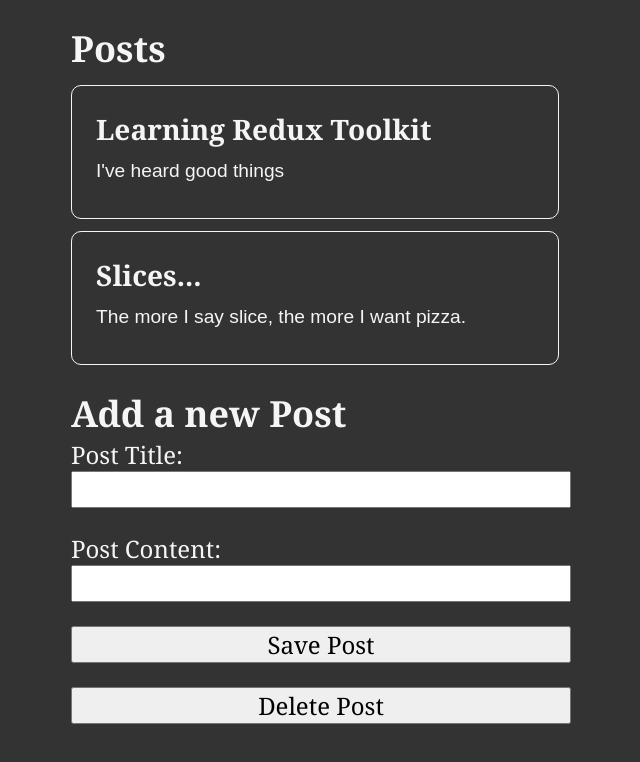
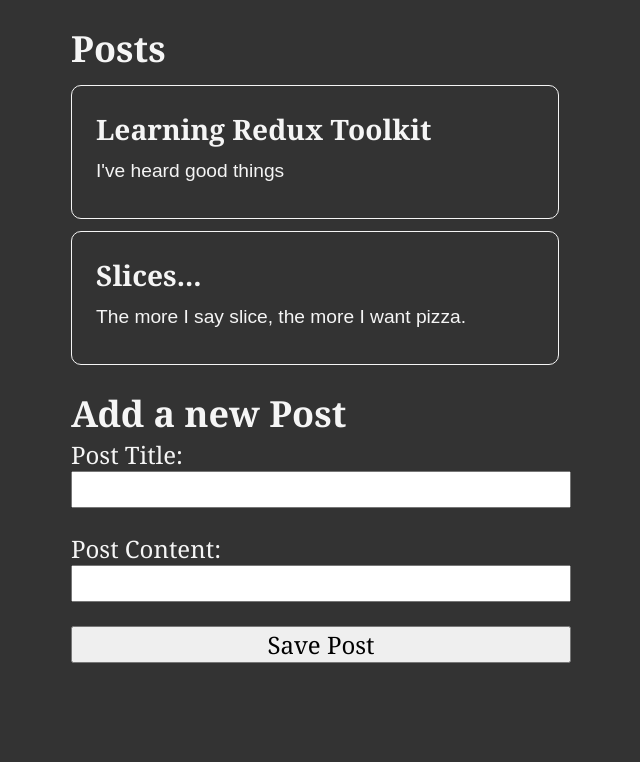
Before and after one commit to prathamsakhare/postProjectRedux, a React (Create React App) app: page / in a window 1280 px wide. Shown: the top 762 px of the page, without its empty margins (319-959 px from the left). Built offline with nearby package versions, Linux system fonts and the light colour scheme.

Commit message:
committed delete post functionality under development

```diff
--- a/src/features/posts/AddPostForm.js
+++ b/src/features/posts/AddPostForm.js
@@ -2,61 +2,58 @@
 import { useDispatch } from "react-redux";
 import { nanoid } from "@reduxjs/toolkit";
 import { postAdded, postRemove } from "./postsSlice";
-import { dispatch } from "@reduxjs/toolkit";
 const AddPostForm = () => {
-    const dispatch = useDispatch()
-    const [title, setTitle] = useState('')
-    const[content, setContent] = useState('');
+  const dispatch = useDispatch();
+  const [title, setTitle] = useState("");
+  const [content, setContent] = useState("");
 
-    const onTitleChanged = e => setTitle(e.target.value);
-    const onContentChanged = e => setContent(e.target.value);
-    const onDeletePostClicked = () => {
-        dispatch(
-            postRemove({
-
-            })
-        )
-    }
+  const onTitleChanged = (e) => setTitle(e.target.value);
+  const onContentChanged = (e) => setContent(e.target.value);
+//   const onDeletePostClicked = () => {
+//     dispatch(postRemove());
+//   };
   const onSavePostClicked = () => {
-        if(title && content){
+    if (title && content) {
       dispatch(
         postAdded({
-                    id:nanoid(),
+          id: nanoid(),
           title,
-                    content
+          content,
         })
-            )
-            setTitle('');
-            setContent('');
+      );
+      setTitle("");
+      setContent("");
     }
-    }
+  };
   return (
     <section>
       <h2>Add a new Post</h2>
       <form>
-            <label htmlFor="postTitle">
-                Post Title:
-            </label>
-            <input type="text"
+        <label htmlFor="postTitle">Post Title:</label>
+        <input
+          type="text"
           id="postTitle"
           name="postTitle"
           value={title}
           onChange={onTitleChanged}
         />
-            <label htmlFor="postContent">
-                Post Content:
-            </label>
-            <input type="text"
+        <label htmlFor="postContent">Post Content:</label>
+        <input
+          type="text"
           id="postContent"
           name="postContent"
           value={content}
           onChange={onContentChanged}
         />
-            <button type="button" onClick={onSavePostClicked}>Save Post</button>
-            <button type="button" onClick={onDeletePostClicked} >Delete Post</button>
+        <button type="button" onClick={onSavePostClicked}>
+          Save Post
+        </button>
+        {/* <button type="button" onClick={onDeletePostClicked}>
+          Delete Post
+        </button> */}
       </form>
     </section>
   );
-}
+};
 
-export default AddPostForm
+export default AddPostForm;
--- a/src/features/posts/PostsList.js
+++ b/src/features/posts/PostsList.js
@@ -1,11 +1,23 @@
-import { useSelector } from "react-redux";
-import { selectAllPosts } from "./postsSlice";
+import { useDispatch, useSelector } from "react-redux";
+import { postRemove, selectAllPosts } from "./postsSlice";
+// import { useState } from "react";
 const PostsList = () => {
-  const posts = useSelector(selectAllPosts)
+    // const dispatch = useDispatch();
+    // const [idno, setIdno] = useState(0)
+    // const valId = Number(idno) || 0;
+    // const onClickDelete = (id) => {
+    //     setIdno(id);
+    //     console.log(idno)
+    //     dispatch(postRemove(valId))
+
+    // }
+
+  const posts = useSelector(selectAllPosts) ;
   const renderedPosts = posts.map(post => (
     <article key={post.id}>
         <h3>{post.title}</h3>
         <p>{post.content.substring(0,100)}</p>
+        {/* <button onClick={onClickDelete(post.id)}>Delete Post</button> */}
     </article>
   ));
   return (
--- a/src/features/posts/postsSlice.js
+++ b/src/features/posts/postsSlice.js
@@ -21,7 +21,8 @@
       state.push(action.payload);
     },
     postRemove(state, action){
-        state.pop(action.payload)
+
+        state.splice(action.payload, 1)
     }
   },
 });
```
Lines whose indentation alone changed are shown as unchanged.
